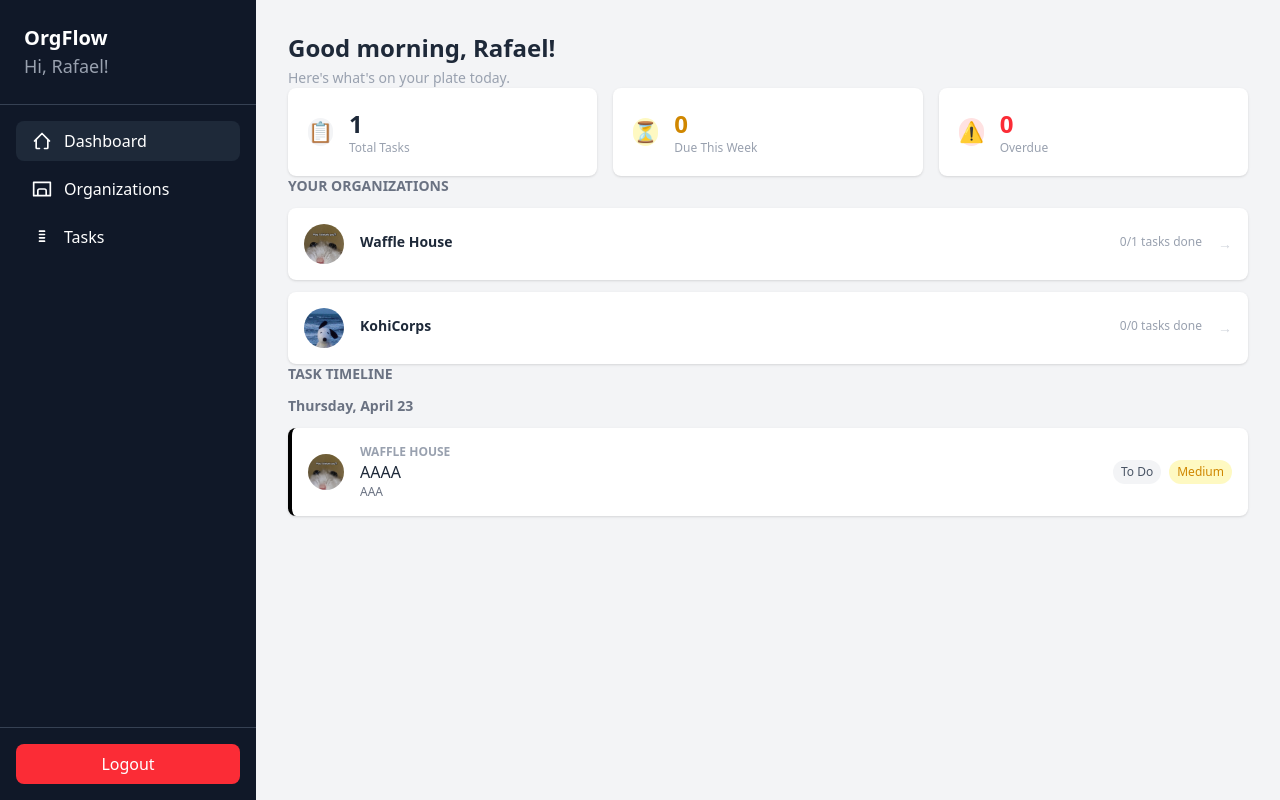
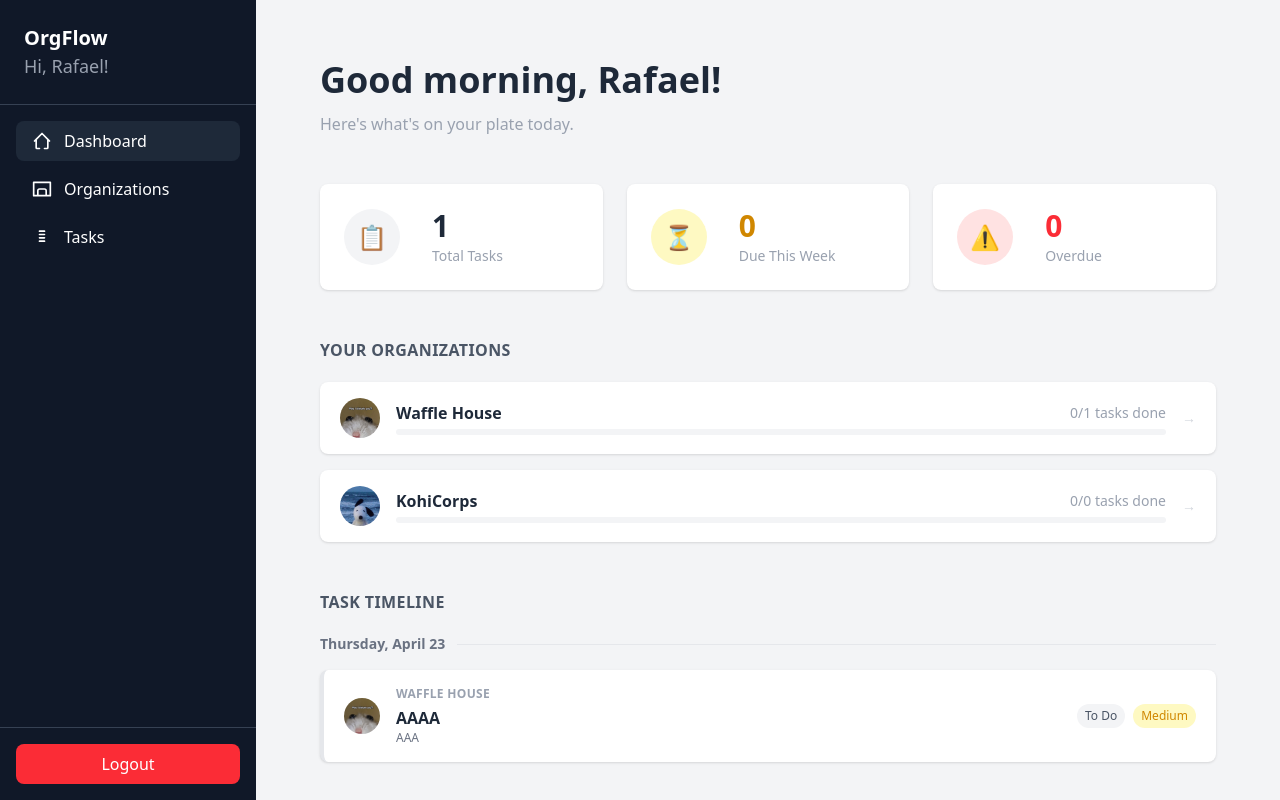
Before and after one commit to CoconatsuMiru/emergingTrendsFinalProject, a Django app: page /dashboard/ in a window 1280 px wide. Run offline with Django 5.2, Linux system fonts and the light colour scheme; a user stored in the database is signed in; data comes from the database, SQL or seed files in the repository; both versions use the stored data as it was after the commit; some libraries are stand-ins or nearby versions.

Commit message:
Fixed UI and made some changes

```diff
--- a/clubManagement/templates/dashboard.html
+++ b/clubManagement/templates/dashboard.html
@@ -16,45 +16,45 @@
 </div>
 
 {% else %}
-<div class="w-full max-w-4xl mx-auto p-8">
+<div class="w-full max-w-6xl mx-auto px-16 py-10" style="padding-top: 60px;">
 
   <!-- GREETING -->
-  <div class="mb-8">
-    <h1 class="text-2xl font-bold text-gray-800" id="greeting">Hello, {{ request.user.first_name }}!</h1>
-    <p class="text-sm text-gray-400 mt-1">Here's what's on your plate today.</p>
+  <div class="mb-12">
+    <h1 class="text-4xl font-bold text-gray-800" id="greeting">Hello, {{ request.user.first_name }}!</h1>
+    <p class="text-base text-gray-400 mt-3">Here's what's on your plate today.</p>
   </div>
 
   <!-- SUMMARY CARDS -->
-  <div class="grid grid-cols-3 gap-4 mb-8">
-    <div class="bg-white rounded-lg shadow-sm p-5 flex items-center gap-4">
-      <div class="w-10 h-10 rounded-full bg-gray-100 flex items-center justify-center text-xl flex-shrink-0">📋</div>
+  <div class="grid grid-cols-3 gap-6 mb-12">
+    <div class="bg-white rounded-lg shadow-sm p-6 flex items-center" style="gap: 2rem;">
+      <div class="w-14 h-14 rounded-full bg-gray-100 flex items-center justify-center text-2xl flex-shrink-0">📋</div>
       <div>
-        <p class="text-2xl font-bold text-gray-800">{{ total_tasks }}</p>
-        <p class="text-xs text-gray-400">Total Tasks</p>
+        <p class="text-3xl font-bold text-gray-800">{{ total_tasks }}</p>
+        <p class="text-sm text-gray-400 mt-0.5">Total Tasks</p>
       </div>
     </div>
-    <div class="bg-white rounded-lg shadow-sm p-5 flex items-center gap-4">
-      <div class="w-10 h-10 rounded-full bg-yellow-100 flex items-center justify-center text-xl flex-shrink-0">⏳</div>
+    <div class="bg-white rounded-lg shadow-sm p-6 flex items-center" style="gap: 2rem;">
+      <div class="w-14 h-14 rounded-full bg-yellow-100 flex items-center justify-center text-2xl flex-shrink-0">⏳</div>
       <div>
-        <p class="text-2xl font-bold text-yellow-600">{{ due_this_week }}</p>
-        <p class="text-xs text-gray-400">Due This Week</p>
+        <p class="text-3xl font-bold text-yellow-600">{{ due_this_week }}</p>
+        <p class="text-sm text-gray-400 mt-0.5">Due This Week</p>
       </div>
     </div>
-    <div class="bg-white rounded-lg shadow-sm p-5 flex items-center gap-4">
-      <div class="w-10 h-10 rounded-full bg-red-100 flex items-center justify-center text-xl flex-shrink-0">⚠️</div>
+    <div class="bg-white rounded-lg shadow-sm p-6 flex items-center" style="gap: 2rem;">
+      <div class="w-14 h-14 rounded-full bg-red-100 flex items-center justify-center text-2xl flex-shrink-0">⚠️</div>
       <div>
-        <p class="text-2xl font-bold text-red-500">{{ overdue_count }}</p>
-        <p class="text-xs text-gray-400">Overdue</p>
+        <p class="text-3xl font-bold text-red-500">{{ overdue_count }}</p>
+        <p class="text-sm text-gray-400 mt-0.5">Overdue</p>
       </div>
     </div>
   </div>
 
   <!-- ORGANIZATIONS QUICK LINKS + PROGRESS -->
-  <div class="mb-8">
-    <h2 class="text-sm font-semibold text-gray-500 uppercase tracking-wide mb-3">Your Organizations</h2>
-    <div class="grid grid-cols-1 gap-3">
+  <div class="mb-12">
+    <h2 class="text-base font-semibold text-gray-600 uppercase tracking-wide mb-5">Your Organizations</h2>
+    <div class="grid grid-cols-1 gap-4">
       {% for org_stat in org_stats %}
-      <a href="{% url 'org_tasks' org_stat.org.id %}" class="bg-white rounded-lg shadow-sm p-4 flex items-center gap-4 hover:shadow transition-shadow">
+      <a href="{% url 'org_tasks' org_stat.org.id %}" class="bg-white rounded-lg shadow-sm px-5 py-4 flex items-center gap-4 hover:shadow transition-shadow">
         {% if org_stat.org.logo %}
         <img src="{{ org_stat.org.logo.url }}" style="width:40px;height:40px;border-radius:50%;object-fit:cover;flex-shrink:0;" />
         {% else %}
@@ -62,8 +62,8 @@
         {% endif %}
         <div class="flex-1 min-w-0">
           <div class="flex items-center justify-between mb-1">
-            <p class="font-semibold text-gray-800 text-sm">{{ org_stat.org.name }}</p>
-            <p class="text-xs text-gray-400">{{ org_stat.done }}/{{ org_stat.total }} tasks done</p>
+            <p class="font-semibold text-gray-800 text-base">{{ org_stat.org.name }}</p>
+            <p class="text-sm text-gray-400">{{ org_stat.done }}/{{ org_stat.total }} tasks done</p>
           </div>
           <!-- PROGRESS BAR -->
           <div class="w-full bg-gray-100 rounded-full h-1.5">
@@ -79,13 +79,13 @@
 
   <!-- TASK TIMELINE -->
   <div>
-    <h2 class="text-sm font-semibold text-gray-500 uppercase tracking-wide mb-3">Task Timeline</h2>
+    <h2 class="text-base font-semibold text-gray-600 uppercase tracking-wide mb-5">Task Timeline</h2>
 
     {% if task_groups %}
       {% for group in task_groups %}
-      <div class="mb-6">
+      <div class="mb-8">
         <!-- DATE HEADER -->
-        <div class="flex items-center gap-3 mb-3">
+        <div class="flex items-center gap-3 mb-4">
           <div class="text-sm font-semibold {% if group.is_today %}text-blue-600{% elif group.is_overdue %}text-red-500{% else %}text-gray-500{% endif %}">
             {% if group.is_today %}
               Today — {{ group.date_label }}
@@ -99,9 +99,9 @@
         </div>
 
         <!-- TASKS -->
-        <div class="space-y-2">
+        <div class="space-y-3">
           {% for task in group.tasks %}
-          <div class="bg-white rounded-lg shadow-sm p-4 flex items-center gap-4
+          <div class="bg-white rounded-lg shadow-sm px-5 py-4 flex items-center gap-4
             {% if task.is_overdue %}border-l-4 border-l-red-400
             {% elif task.status == 'DONE' %}border-l-4 border-l-green-400
             {% elif task.status == 'PROG' %}border-l-4 border-l-blue-400
@@ -114,8 +114,8 @@
             {% endif %}
 
             <div class="flex-1 min-w-0">
-              <p class="text-xs font-semibold text-gray-400 uppercase tracking-wide">{{ task.organization.name }}</p>
-              <p class="font-medium text-gray-800 truncate">{{ task.title }}</p>
+              <p class="text-xs font-semibold text-gray-400 uppercase tracking-wide mb-1">{{ task.organization.name }}</p>
+              <p class="font-semibold text-gray-800 truncate">{{ task.title }}</p>
               {% if task.description %}
               <p class="text-xs text-gray-500 truncate">{{ task.description }}</p>
               {% endif %}
```
Also changed, not shown: db.sqlite3, theme/static/css/dist/styles.css.
